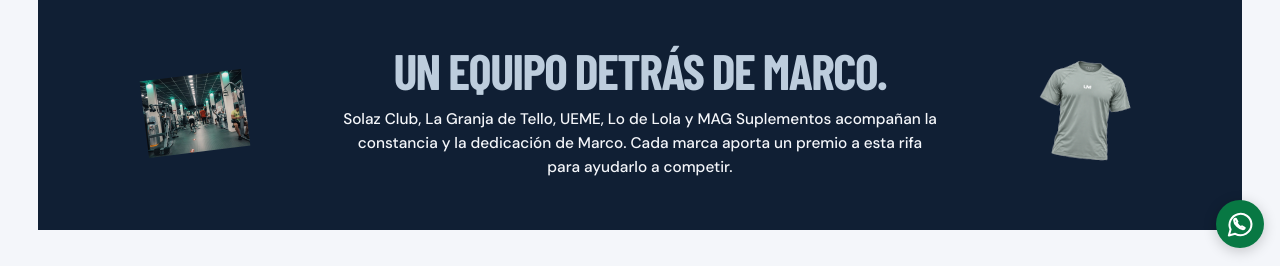
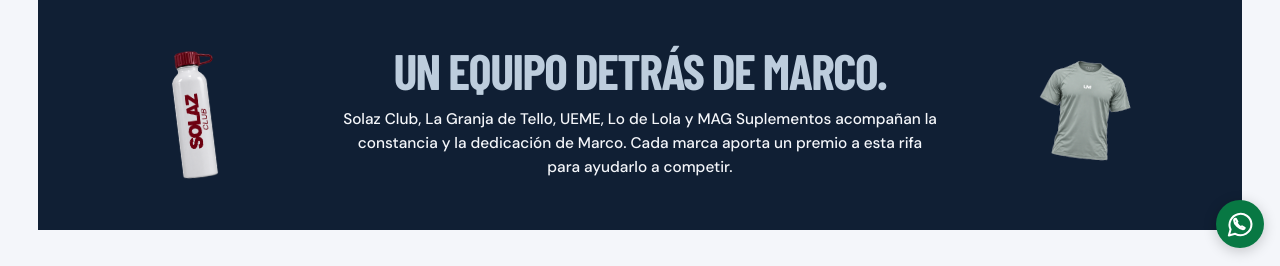
Before and after one commit to GermanBartoli/marco-rifa, a website: page src/portada.html in a window 1280 px wide. Shown: the part 534-800 px from the top of the page. Drawn offline with Linux system fonts and the light colour scheme; no server answers; files whose address does not match are found by name.

Commit message:
Sumar la botella de Solaz Club y animar los productos del equipo
La botella de Solaz ocupa el lateral izquierdo del equipo.
Los dos productos se balancean al pasar el mouse.
La animación respeta la preferencia de movimiento reducido.

originales/botella-solaz.png incorpora la botella con fondo transparente.
src/portada.html la muestra junto al equipo.
src/servidor.ts sirve el recurso.
src/pista.css ajusta el tamaño y el movimiento.
package.json y package-lock.json registran la versión 1.11.12.

Co-authored-by: Codex <noreply@openai.com>

```diff
--- a/package.json
+++ b/package.json
@@ -1,6 +1,6 @@
 {
   "name": "marco-rifa",
-  "version": "1.11.11",
+  "version": "1.11.12",
   "description": "Rifa solidaria para Marco",
   "scripts": {
     "test": "node --test scripts/reservas.test.mjs",
--- a/src/pista.css
+++ b/src/pista.css
@@ -1005,10 +1005,23 @@ dialog .boton {
     transition: transform 240ms ease-out;
   }
   .historia .postal:hover {
-    transform: translateY(-4px) rotate(0) scale(1.09);
+    animation: balancear-producto 1.45s ease-in-out infinite alternate;
+  }
+}
+@keyframes balancear-producto {
+  from {
+    transform: translateY(-3px) rotate(-5deg) scale(1.08);
+  }
+  to {
+    transform: translateY(-12px) rotate(6deg) scale(1.16);
   }
 }
 .postal-club {
+  height: clamp(108px, 10vw, 150px);
+  width: auto;
+  max-width: 100%;
+  aspect-ratio: auto;
+  object-fit: contain;
   transform: rotate(-7deg);
 }
 .postal-prenda {
--- a/src/portada.html
+++ b/src/portada.html
@@ -87,7 +87,7 @@
       <section class="historia ancho" aria-labelledby="historia-titulo">
         <img
           class="postal postal-club"
-          src="/club.webp"
+          src="/botella-solaz.png"
           alt=""
           loading="lazy"
         />
--- a/src/servidor.ts
+++ b/src/servidor.ts
@@ -16,6 +16,7 @@ import lola from "../originales/lodelola_bar.jpg";
 import mag from "../originales/magsuplementos.oficial.jpg";
 
 import pista from "./pista.css";
+import botellaSolaz from "../originales/botella-solaz.png";
 import club from "../originales/club.webp";
 import entrenamiento from "../originales/entrenamiento.jpg";
 import remeraGris from "../originales/remera-gris.webp";
@@ -30,6 +31,7 @@ import dm_sans from "../originales/fuentes/dm-sans.woff2";
 const imagenes = new Map<string, [Uint8Array, string]>([
   ["/marco-rifa-social.jpg", [miniatura, "image/jpeg"]],
   ["/portada-social.jpg", [portadaSocial, "image/jpeg"]],
+  ["/botella-solaz.png", [botellaSolaz, "image/png"]],
   ["/club.webp", [club, "image/webp"]],
   ["/entrenamiento.jpg", [entrenamiento, "image/jpeg"]],
   ["/remera-gris.webp", [remeraGris, "image/webp"]],
```
Also changed, not shown: originales/botella-solaz.png (added), 1 other file.
